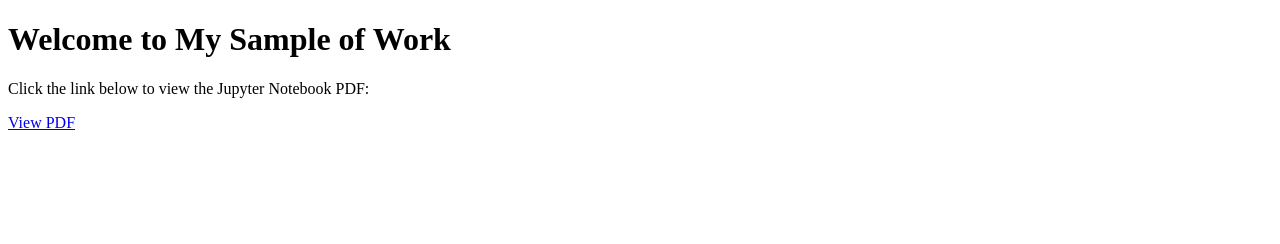
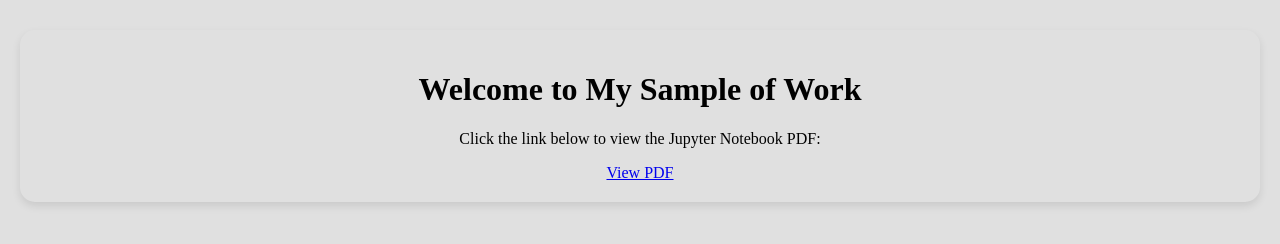
Before and after one commit to OmprakashSahani/Jupyter-Notebook-Sample-Work-, a plain HTML site: page index.html in a window 1280 px wide. Drawn offline with Linux system fonts and the light colour scheme.

Commit message:
Update index.html

```diff
--- a/index.html
+++ b/index.html
@@ -4,6 +4,16 @@
     <meta charset="UTF-8">
     <meta name="viewport" content="width=device-width, initial-scale=1.0">
     <title>My Jupyter Notebook PDF</title>
+    <style>
+        body {
+            background-color: #e0e0e0;
+            padding: 20px;
+            border-radius: 15px;
+            box-shadow: 0 4px 8px rgba(0, 0, 0, 0.1);
+            max-width: 1200px;
+            margin: 30px auto;
+            text-align: center;
+    </style>
 </head>
 <body>
     <h1>Welcome to My Sample of Work</h1>
```
